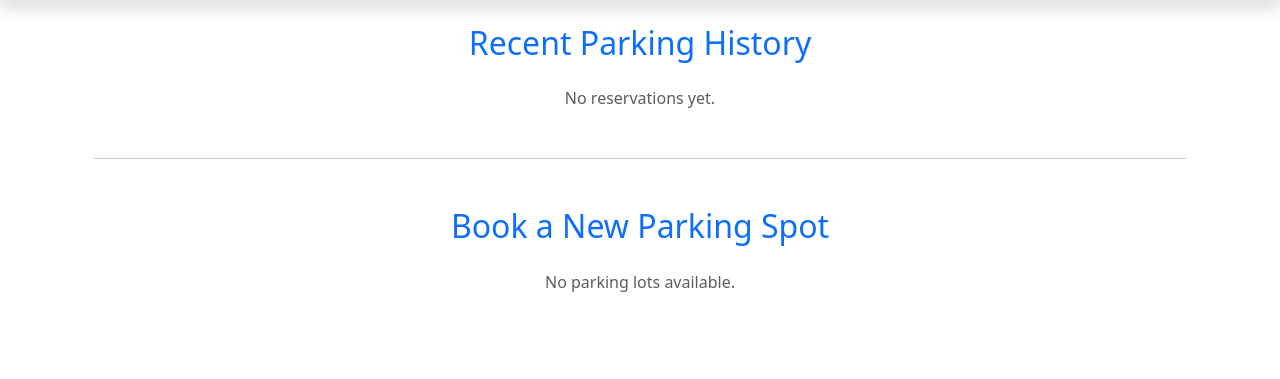
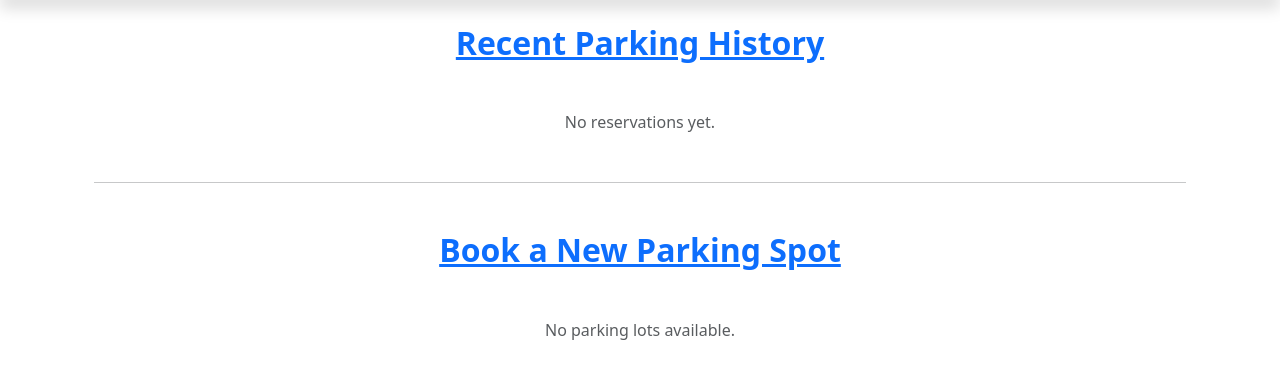
Before and after one commit to arya7113/parking_app, a Flask app: template app/templates/user/dashboard.html in a window 1280 px wide. Shown: the part 16-395 px from the top of the page. Run offline with Flask 3, Linux system fonts and the light colour scheme; the template is opened without the code that fills it, so the values that code supplies are empty; some libraries are stand-ins or nearby versions.

Commit message:
some final changes

```diff
--- a/app/templates/user/dashboard.html
+++ b/app/templates/user/dashboard.html
@@ -3,7 +3,7 @@
 
 {% block body %}
 <div class="container mt-4">
-    <h2 class="text-center text-primary mb-4">Recent Parking History</h2>
+    <h2 class="text-center text-primary mb-5 fw-bold text-decoration-underline">Recent Parking History</h2>
 
     {% if reservations %}
     <table class="table table-bordered shadow">
@@ -44,7 +44,7 @@
 
     <hr class="my-5">
 
-    <h2 class="text-center text-primary mb-4">Book a New Parking Spot</h2>
+    <h2 class="text-center text-primary mb-5 fw-bold text-decoration-underline">Book a New Parking Spot</h2>
 
     {% if lots %}
     <table class="table table-bordered shadow">
--- a/example.txt
+++ /dev/null
@@ -1 +0,0 @@
-This is my first GitHub file
```
Also changed, not shown: README.md.
